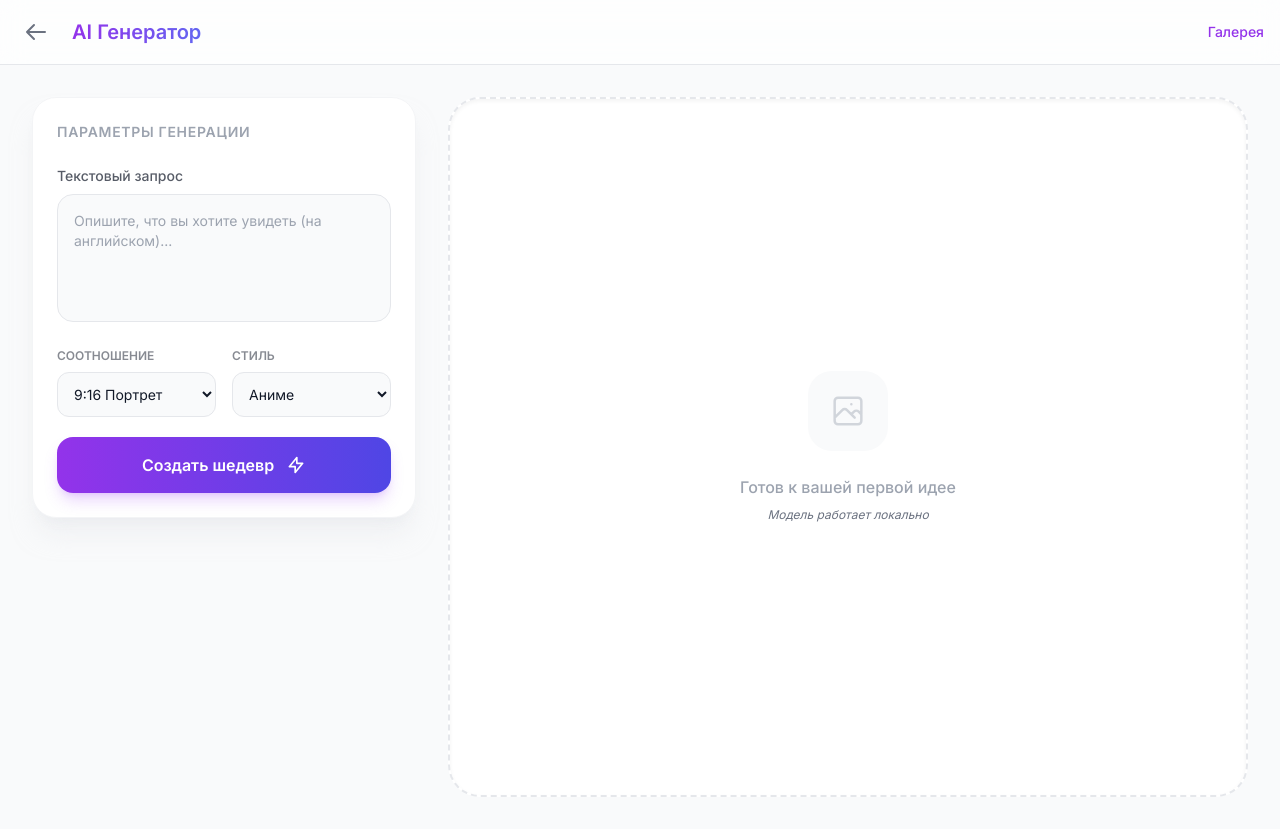
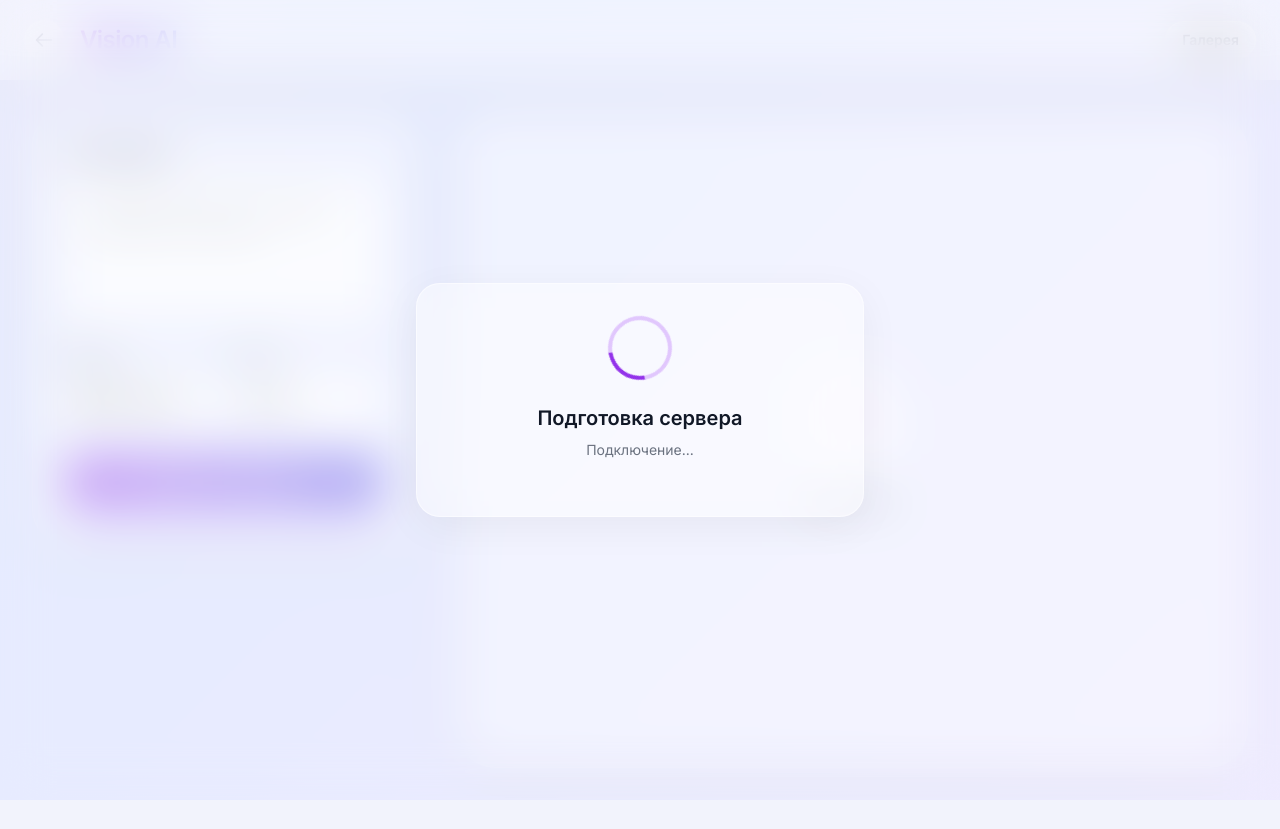
Before and after one commit to andrewchick187/Gal1eryAIGenerator, a Flask app: page /generator in a window 1280 px wide. After the commit the page ends 570 px from the top, so only its background shows below. Run offline with Flask 3, Linux system fonts and the light colour scheme; some libraries are stand-ins or nearby versions.

Commit message:
Update generator.html

```diff
--- a/templates/generator.html
+++ b/templates/generator.html
@@ -24,92 +24,131 @@
         }
     </script>
     <style>
-        ::-webkit-scrollbar { width: 8px; }
+        ::-webkit-scrollbar { width: 6px; }
         ::-webkit-scrollbar-track { background: transparent; }
-        ::-webkit-scrollbar-thumb { background-color: #cbd5e1; border-radius: 20px; }
-        .dark ::-webkit-scrollbar-thumb { background-color: #374151; }
-        .image-fade-in { animation: fadeIn 0.5s ease-out; }
-        @keyframes fadeIn { from { opacity: 0; transform: scale(0.95); } to { opacity: 1; transform: scale(1); } }
+        ::-webkit-scrollbar-thumb { background-color: rgba(156, 163, 175, 0.5); border-radius: 20px; }
+
+        /* Стеклянный эффект */
+        .glass-panel {
+            background: rgba(255, 255, 255, 0.4);
+            backdrop-filter: blur(24px);
+            -webkit-backdrop-filter: blur(24px);
+            border: 1px solid rgba(255, 255, 255, 0.5);
+            box-shadow: 0 10px 40px rgba(0, 0, 0, 0.05);
+        }
+        .dark .glass-panel {
+            background: rgba(17, 24, 39, 0.4);
+            border: 1px solid rgba(255, 255, 255, 0.08);
+            box-shadow: 0 10px 40px rgba(0, 0, 0, 0.3);
+        }
+
+        .image-fade-in { animation: fadeIn 0.8s cubic-bezier(0.16, 1, 0.3, 1); }
+        @keyframes fadeIn { from { opacity: 0; transform: scale(0.98); } to { opacity: 1; transform: scale(1); } }
+
+        /* Анимированный градиент фона */
+        .bg-gradient-animate {
+            background: linear-gradient(-45deg, #f3e8ff, #e0e7ff, #fce7f3, #fae8ff);
+            background-size: 400% 400%;
+            animation: gradientBG 15s ease infinite;
+        }
+        .dark .bg-gradient-animate {
+            background: linear-gradient(-45deg, #1e1b4b, #0f172a, #2e1065, #171717);
+            background-size: 400% 400%;
+            animation: gradientBG 15s ease infinite;
+        }
+        @keyframes gradientBG { 0% {background-position: 0% 50%;} 50% {background-position: 100% 50%;} 100% {background-position: 0% 50%;} }
     </style>
 </head>
-<body class="bg-gray-50 text-gray-900 dark:bg-gray-950 dark:text-gray-100 transition-colors duration-300 min-h-screen flex flex-col">
+<body class="bg-gradient-animate text-gray-900 dark:text-gray-100 transition-colors duration-500 min-h-screen flex flex-col relative overflow-x-hidden">
 
-    <header class="border-b border-gray-200 dark:border-gray-800 bg-white/70 dark:bg-gray-900/70 backdrop-blur-md sticky top-0 z-40">
-        <div class="max-w-7xl mx-auto px-4 h-16 flex items-center justify-between">
+    <div id="serverStatusOverlay" class="fixed inset-0 z-50 flex items-center justify-center bg-white/20 dark:bg-black/40 backdrop-blur-xl transition-all duration-500">
+        <div class="glass-panel p-8 rounded-3xl max-w-md w-full mx-4 text-center transform transition-all">
+            <div id="statusIcon" class="mb-6 flex justify-center">
+                <div class="w-16 h-16 border-4 border-purple-500/30 border-t-purple-600 rounded-full animate-spin"></div>
+            </div>
+            <h2 class="text-xl font-semibold mb-2" id="statusTitle">Подготовка сервера</h2>
+            <p class="text-sm text-gray-500 dark:text-gray-400 mb-6" id="statusMessage">Подключение...</p>
+
+            <div id="progressContainer" class="hidden w-full bg-gray-200 dark:bg-gray-800 rounded-full h-3 mb-2 overflow-hidden">
+                <div id="progressBar" class="bg-gradient-to-r from-purple-500 to-indigo-500 h-3 rounded-full transition-all duration-300" style="width: 0%"></div>
+            </div>
+            <p id="progressText" class="hidden text-xs font-bold text-purple-600 dark:text-purple-400 text-right">0%</p>
+        </div>
+    </div>
+
+    <header class="glass-panel sticky top-0 z-40 border-b-0 border-t-0 border-l-0 border-r-0 border-b-white/20 dark:border-b-white/10">
+        <div class="max-w-7xl mx-auto px-6 h-20 flex items-center justify-between">
             <div class="flex items-center gap-4">
-                <a href="/" class="p-2 hover:bg-gray-100 dark:hover:bg-gray-800 rounded-full transition-colors text-gray-500 hover:text-purple-600" title="Вернуться в галерею">
-                    <svg class="w-6 h-6" fill="none" stroke="currentColor" viewBox="0 0 24 24"><path stroke-linecap="round" stroke-linejoin="round" stroke-width="2" d="M10 19l-7-7m0 0l7-7m-7 7h18"></path></svg>
+                <a href="/" class="p-2.5 bg-white/50 dark:bg-black/30 hover:bg-white dark:hover:bg-black/50 rounded-full transition-all text-gray-600 dark:text-gray-300 hover:scale-105 backdrop-blur-md">
+                    <svg class="w-5 h-5" fill="none" stroke="currentColor" viewBox="0 0 24 24"><path stroke-linecap="round" stroke-linejoin="round" stroke-width="2" d="M10 19l-7-7m0 0l7-7m-7 7h18"></path></svg>
                 </a>
-                <h1 class="text-xl font-bold bg-clip-text text-transparent bg-gradient-to-r from-purple-600 to-indigo-500">
-                    AI Генератор
+                <h1 class="text-2xl font-bold bg-clip-text text-transparent bg-gradient-to-r from-purple-600 to-indigo-500 tracking-tight">
+                    Vision AI
                 </h1>
             </div>
-            <a href="/" class="text-sm font-medium text-purple-600 hover:text-purple-500">Галерея</a>
+            <a href="/" class="text-sm font-semibold px-4 py-2 rounded-full glass-panel hover:bg-white/60 dark:hover:bg-white/10 transition-all">Галерея</a>
         </div>
     </header>
 
-    <main class="flex-grow flex flex-col lg:flex-row max-w-7xl mx-auto w-full p-4 lg:p-8 gap-8">
-        <div class="w-full lg:w-80 xl:w-96 shrink-0">
-            <div class="bg-white dark:bg-gray-900 p-6 rounded-3xl shadow-xl shadow-gray-200/50 dark:shadow-none border border-gray-100 dark:border-gray-800 sticky top-24">
-                <h2 class="text-sm font-bold uppercase tracking-wider text-gray-400 mb-6">Параметры генерации</h2>
+    <main class="flex-grow flex flex-col lg:flex-row max-w-7xl mx-auto w-full p-6 lg:p-8 gap-10">
 
-                <div class="space-y-5">
+        <div class="w-full lg:w-96 shrink-0 relative z-10">
+            <div class="glass-panel p-8 rounded-[2rem] sticky top-28">
+                <div class="space-y-6">
                     <div>
-                        <label class="block text-sm font-medium mb-2 opacity-70">Текстовый запрос</label>
+                        <label class="block text-sm font-semibold mb-3 text-gray-700 dark:text-gray-300">Что нарисуем?</label>
                         <textarea id="promptInput"
-                            class="w-full h-32 p-4 bg-gray-50 dark:bg-gray-800 border border-gray-200 dark:border-gray-700 rounded-2xl focus:ring-2 focus:ring-purple-500 focus:outline-none transition-all resize-none text-sm"
-                            placeholder="Опишите, что вы хотите увидеть (на английском)..."></textarea>
+                            class="w-full h-36 p-5 bg-white/50 dark:bg-black/30 border border-white/40 dark:border-gray-700/50 rounded-2xl focus:ring-2 focus:ring-purple-500/50 focus:outline-none transition-all resize-none text-sm backdrop-blur-sm placeholder-gray-400 dark:placeholder-gray-600"
+                            placeholder="A beautiful futuristic city, neon lights, masterpiece, 8k resolution..."></textarea>
                     </div>
 
                     <div class="grid grid-cols-2 gap-4">
                         <div>
-                            <label class="block text-xs font-bold uppercase opacity-50 mb-2">Соотношение</label>
-                            <select id="ratioSelect" class="w-full p-3 bg-gray-50 dark:bg-gray-800 border border-gray-200 dark:border-gray-700 rounded-xl text-sm focus:ring-2 focus:ring-purple-500 outline-none">
-                                <option value="9:16">9:16 Портрет</option>
-                                <option value="16:9">16:9 Пейзаж</option>
-                                <option value="1:1">1:1 Квадрат</option>
+                            <label class="block text-xs font-bold uppercase tracking-wider text-gray-500 mb-2">Формат</label>
+                            <select id="ratioSelect" class="w-full p-4 bg-white/50 dark:bg-black/30 border border-white/40 dark:border-gray-700/50 rounded-xl text-sm focus:ring-2 focus:ring-purple-500/50 outline-none backdrop-blur-sm appearance-none cursor-pointer">
+                                <option value="9:16">📱 9:16 (Story)</option>
+                                <option value="16:9">🖥️ 16:9 (PC)</option>
+                                <option value="1:1">⬛ 1:1 (Square)</option>
                             </select>
                         </div>
                         <div>
-                            <label class="block text-xs font-bold uppercase opacity-50 mb-2">Стиль</label>
-                            <select id="styleSelect" class="w-full p-3 bg-gray-50 dark:bg-gray-800 border border-gray-200 dark:border-gray-700 rounded-xl text-sm focus:ring-2 focus:ring-purple-500 outline-none">
-                                <option value="Anime">Аниме</option>
-                                <option value="Realism">Реализм</option>
-                                <option value="3D Render">3D Рендер</option>
-                                <option value="Oil painting">Масло</option>
+                            <label class="block text-xs font-bold uppercase tracking-wider text-gray-500 mb-2">Стиль</label>
+                            <select id="styleSelect" class="w-full p-4 bg-white/50 dark:bg-black/30 border border-white/40 dark:border-gray-700/50 rounded-xl text-sm focus:ring-2 focus:ring-purple-500/50 outline-none backdrop-blur-sm appearance-none cursor-pointer">
+                                <option value="Anime">Anime</option>
+                                <option value="Realistic">Realistic</option>
+                                <option value="Cinematic">Cinematic</option>
+                                <option value="Fantasy">Fantasy</option>
                             </select>
                         </div>
                     </div>
 
-                    <button id="generateBtn"
-                        class="w-full py-4 bg-gradient-to-r from-purple-600 to-indigo-600 hover:from-purple-700 hover:to-indigo-700 text-white font-bold rounded-2xl shadow-lg shadow-purple-500/25 transition-all transform active:scale-[0.98] flex items-center justify-center gap-3 group">
-                        <span id="btnText">Создать шедевр</span>
+                    <button id="generateBtn" disabled
+                        class="w-full py-4 mt-4 bg-gradient-to-r from-purple-600 to-indigo-600 hover:from-purple-500 hover:to-indigo-500 text-white font-bold rounded-2xl shadow-xl shadow-purple-500/30 transition-all transform hover:-translate-y-1 active:scale-95 flex items-center justify-center gap-3 group disabled:opacity-50 disabled:cursor-not-allowed disabled:transform-none">
+                        <span id="btnText">Ожидание сервера...</span>
                         <div id="loader" class="hidden w-5 h-5 border-2 border-white/30 border-t-white rounded-full animate-spin"></div>
-                        <svg id="sparkleIcon" class="w-5 h-5 group-hover:rotate-12 transition-transform" fill="none" stroke="currentColor" viewBox="0 0 24 24"><path stroke-linecap="round" stroke-linejoin="round" stroke-width="2" d="M13 10V3L4 14h7v7l9-11h-7z"></path></svg>
                     </button>
                 </div>
             </div>
         </div>
 
-        <div class="flex-grow">
-            <div id="resultContainer" class="bg-white dark:bg-gray-900 border-2 border-dashed border-gray-200 dark:border-gray-800 rounded-[2rem] h-[500px] lg:h-[700px] flex items-center justify-center relative overflow-hidden group shadow-inner">
+        <div class="flex-grow flex flex-col z-10">
+            <div id="resultContainer" class="glass-panel flex-grow rounded-[2.5rem] flex items-center justify-center relative overflow-hidden group min-h-[500px]">
 
-                <div id="placeholder" class="text-center px-6">
-                    <div class="w-20 h-20 bg-gray-50 dark:bg-gray-800 rounded-3xl flex items-center justify-center mx-auto mb-6 transition-colors">
-                        <svg class="w-10 h-10 text-gray-300 dark:text-gray-600" fill="none" stroke="currentColor" viewBox="0 0 24 24"><path stroke-linecap="round" stroke-linejoin="round" stroke-width="1.5" d="M4 16l4.586-4.586a2 2 0 012.828 0L16 16m-2-2l1.586-1.586a2 2 0 012.828 0L20 14m-6-6h.01M6 20h12a2 2 0 002-2V6a2 2 0 00-2-2H6a2 2 0 00-2 2v12a2 2 0 002 2z"></path></svg>
+                <div id="placeholder" class="text-center px-6 transition-all duration-500">
+                    <div class="w-24 h-24 bg-white/40 dark:bg-black/20 backdrop-blur-md rounded-3xl flex items-center justify-center mx-auto mb-6 shadow-inner border border-white/50 dark:border-white/5">
+                        <svg class="w-10 h-10 text-purple-500/50" fill="none" stroke="currentColor" viewBox="0 0 24 24"><path stroke-linecap="round" stroke-linejoin="round" stroke-width="1.5" d="M4 16l4.586-4.586a2 2 0 012.828 0L16 16m-2-2l1.586-1.586a2 2 0 012.828 0L20 14m-6-6h.01M6 20h12a2 2 0 002-2V6a2 2 0 00-2-2H6a2 2 0 00-2 2v12a2 2 0 002 2z"></path></svg>
                     </div>
-                    <p class="text-gray-400 font-medium">Готов к вашей первой идее</p>
-                    <p class="text-xs text-gray-500 mt-2 italic">Модель работает локально</p>
+                    <p class="text-gray-500 dark:text-gray-400 font-medium">Холст пуст</p>
                 </div>
 
                 <img id="generatedImage"
-                    class="hidden max-w-full max-h-full object-contain shadow-2xl image-fade-in"
+                    class="hidden absolute inset-0 w-full h-full object-contain image-fade-in p-4"
                     src="" alt="Generated Art">
 
-                <div id="loadingOverlay" class="hidden absolute inset-0 bg-white/60 dark:bg-gray-900/60 backdrop-blur-sm flex items-center justify-center z-10">
-                    <div class="text-center">
-                        <div class="inline-block w-12 h-12 border-4 border-purple-500/20 border-t-purple-600 rounded-full animate-spin mb-4"></div>
-                        <p class="text-sm font-semibold text-purple-600 animate-pulse">Нейросеть рисует... (это может занять время)</p>
+                <div id="loadingOverlay" class="hidden absolute inset-0 bg-white/40 dark:bg-gray-900/60 backdrop-blur-xl flex items-center justify-center z-10 transition-all">
+                    <div class="text-center bg-white/60 dark:bg-black/50 p-8 rounded-3xl shadow-2xl border border-white/20">
+                        <div class="inline-block w-14 h-14 border-4 border-purple-500/20 border-t-purple-600 rounded-full animate-spin mb-4"></div>
+                        <p class="text-sm font-semibold bg-clip-text text-transparent bg-gradient-to-r from-purple-600 to-indigo-500 animate-pulse">Магия в процессе...</p>
                     </div>
                 </div>
             </div>
@@ -119,28 +158,86 @@
     <script>
         const generateBtn = document.getElementById('generateBtn');
         const promptInput = document.getElementById('promptInput');
-        const ratioSelect = document.getElementById('ratioSelect');
-        const styleSelect = document.getElementById('styleSelect');
         const placeholder = document.getElementById('placeholder');
         const generatedImage = document.getElementById('generatedImage');
         const loadingOverlay = document.getElementById('loadingOverlay');
         const loader = document.getElementById('loader');
-        const sparkleIcon = document.getElementById('sparkleIcon');
         const btnText = document.getElementById('btnText');
 
+        // Элементы статуса
+        const statusOverlay = document.getElementById('serverStatusOverlay');
+        const statusTitle = document.getElementById('statusTitle');
+        const statusMessage = document.getElementById('statusMessage');
+        const statusIcon = document.getElementById('statusIcon');
+        const progressContainer = document.getElementById('progressContainer');
+        const progressBar = document.getElementById('progressBar');
+        const progressText = document.getElementById('progressText');
+
+        let isServerReady = false;
+
+        // Полная проверка статуса сервера
+        async function checkServerStatus() {
+            if(isServerReady) return; // Останавливаем опрос, если уже готово
+
+            try {
+                const res = await fetch('/status');
+                const data = await res.json();
+
+                statusMessage.textContent = data.message;
+
+                if (data.status === 'downloading') {
+                    statusTitle.textContent = "Скачивание файлов";
+                    progressContainer.classList.remove('hidden');
+                    progressText.classList.remove('hidden');
+                    progressBar.style.width = data.progress + '%';
+                    progressText.textContent = data.progress + '%';
+                }
+                else if (data.status === 'loading') {
+                    statusTitle.textContent = "Запуск нейросети";
+                    progressContainer.classList.add('hidden');
+                    progressText.classList.add('hidden');
+                }
+                else if (data.status === 'ready') {
+                    isServerReady = true;
+                    statusOverlay.style.opacity = '0';
+                    setTimeout(() => statusOverlay.classList.add('hidden'), 500);
+
+                    generateBtn.disabled = false;
+                    btnText.textContent = 'Создать шедевр';
+                }
+                else if (data.status === 'error') {
+                    statusTitle.textContent = "Системная ошибка";
+                    statusTitle.classList.add('text-red-500');
+                    statusIcon.innerHTML = `<svg class="w-16 h-16 text-red-500" fill="none" stroke="currentColor" viewBox="0 0 24 24"><path stroke-linecap="round" stroke-linejoin="round" stroke-width="2" d="M12 8v4m0 4h.01M21 12a9 9 0 11-18 0 9 9 0 0118 0z"></path></svg>`;
+                    progressContainer.classList.add('hidden');
+                    progressText.classList.add('hidden');
+                }
+
+                if (!isServerReady && data.status !== 'error') {
+                    setTimeout(checkServerStatus, 2000); // Опрашиваем каждые 2 секунды
+                }
+            } catch (err) {
+                console.error("Ошибка проверки статуса:", err);
+                setTimeout(checkServerStatus, 3000);
+            }
+        }
+
+        // Запускаем проверку при загрузке страницы
+        checkServerStatus();
+
+        // Логика кнопки генерации
         generateBtn.addEventListener('click', async () => {
             const prompt = promptInput.value.trim();
             if (!prompt) {
                 promptInput.classList.add('ring-2', 'ring-red-500');
-                setTimeout(() => promptInput.classList.remove('ring-2', 'ring-red-500'), 2000);
+                setTimeout(() => promptInput.classList.remove('ring-2', 'ring-red-500'), 1500);
                 return;
             }
 
             generateBtn.disabled = true;
             loadingOverlay.classList.remove('hidden');
             loader.classList.remove('hidden');
-            sparkleIcon.classList.add('hidden');
-            btnText.textContent = 'Обработка...';
+            btnText.textContent = 'Генерация...';
 
             try {
                 const response = await fetch('/generate', {
@@ -148,8 +245,8 @@
                     headers: { 'Content-Type': 'application/json' },
                     body: JSON.stringify({
                         prompt: prompt,
-                        ratio: ratioSelect.value,
-                        style: styleSelect.value
+                        ratio: document.getElementById('ratioSelect').value,
+                        style: document.getElementById('styleSelect').value
                     })
                 });
 
@@ -157,18 +254,19 @@
 
                 if (data.success) {
                     generatedImage.src = data.url;
-                    generatedImage.classList.remove('hidden');
-                    placeholder.classList.add('hidden');
+                    generatedImage.onload = () => {
+                        generatedImage.classList.remove('hidden');
+                        placeholder.classList.add('hidden');
+                    };
                 } else {
-                    alert('Ошибка нейросети: ' + data.error);
+                    alert('Ошибка генерации: ' + data.error);
                 }
             } catch (err) {
-                alert('Ошибка соединения с сервером');
+                alert('Не удалось связаться с сервером.');
             } finally {
                 generateBtn.disabled = false;
                 loadingOverlay.classList.add('hidden');
                 loader.classList.add('hidden');
-                sparkleIcon.classList.remove('hidden');
                 btnText.textContent = 'Создать шедевр';
             }
         });
```
